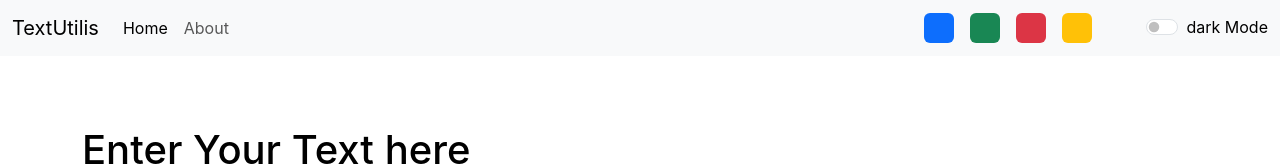
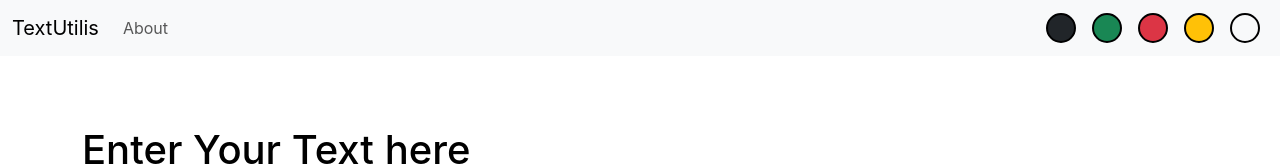
Before and after one commit to GannuAbhijithsai/Text-Utilis, a React (Create React App) app: page / in a window 1280 px wide. Shown: the top 166 px of the page. Built offline with nearby package versions, Linux system fonts and the light colour scheme.

Commit message:
Update Navbar.js

```diff
--- a/src/Components/Navbar.js
+++ b/src/Components/Navbar.js
@@ -1,15 +1,14 @@
-import React ,{useState} from 'react'
+import React  from 'react'
 import PropTypes from 'prop-types'
 import {Link}  from 'react-router-dom'
 
 
 export default function Navbar(props) {
-    const [text,settext]=useState('Enable Dark Mode');
-    const onhandle=()=>{
 
-    }
+
 
   return (
+
     <nav class="navbar navbar-expand-lg bg-body-tertiary" data-bs-theme={props.mode}>
   <div class="container-fluid">
     <Link class="navbar-brand" to="/" >{props.title}</Link>
@@ -19,9 +18,7 @@ export default function Navbar(props) {
     </button>
     <div class="collapse navbar-collapse" id="navbarNavDropdown">
       <ul class="navbar-nav">
-        <li class="nav-item">
-          <Link class="nav-link active" aria-current="page" to="/">Home</Link>
-        </li>
+
         <li class="nav-item">
           <Link class="nav-link" to="/about">About</Link>
         </li>
@@ -29,27 +26,26 @@ export default function Navbar(props) {
       </ul>
     </div>
     <div class="d-flex">
-      <div class="bg-primary rounded mx-2" onClick={()=>{props.tg('primary')}} style={{height:'30px',width:'30px',cursor:'pointer'}} ></div>
-      <div class="bg-success rounded mx-2" onClick={()=>{props.tg('success')}} style={{height:'30px',width:'30px',cursor:'pointer'}}></div>
-      <div class="bg-danger rounded mx-2" onClick={()=>{props.tg('danger')}} style={{height:'30px',width:'30px',cursor:'pointer'}}></div>
-      <div class="bg-warning rounded mx-2" onClick={()=>{props.tg('warning')}} style={{height:'30px',width:'30px',cursor:'pointer'}}></div>
-      <div class="bg-light rounded mx-2" onClick={()=>{props.tg('light')}} style={{height:'30px',width:'30px',cursor:'pointer'}}></div>
+      <div class="bg-dark mx-2" onClick={()=>{props.tg('$blue-900')}} style={{height:'30px',width:'30px',cursor:'pointer',borderRadius:'100%',borderStyle:'solid',borderWidth:'2px'}} ></div>
+      <div class="bg-success  mx-2" onClick={()=>{props.tg('success')}} style={{height:'30px',width:'30px',cursor:'pointer',borderRadius:'100%',borderStyle:'solid',borderWidth:'2px'}}></div>
+      <div class="bg-danger  mx-2" onClick={()=>{props.tg('danger')}} style={{height:'30px',width:'30px',cursor:'pointer',borderRadius:'100%',borderStyle:'solid',borderWidth:'2px'}}></div>
+      <div class="bg-warning  mx-2" onClick={()=>{props.tg('warning')}} style={{height:'30px',width:'30px',cursor:'pointer',borderRadius:'100%',borderStyle:'solid',borderWidth:'2px'}}></div>
+      <div class="bg-light  mx-2" onClick={()=>{props.tg('light')}} style={{height:'30px',width:'30px',cursor:'pointer',borderRadius:'100%',borderStyle:'solid',borderWidth:'2px'}}></div>
+
     </div>
-    <div class="form-check form-switch">
-  <input class="form-check-input" type="checkbox"onClick={props.toogleMode} role="switch" id="flexSwitchCheckDefault"/>
-  <label class="form-check-label" for="flexSwitchCheckDefault">{props.mode=='light'?'dark Mode':'light Mode'}</label>
-</div>
+
 
 
 
 
 
   </div>
+
 </nav>
+
+
   )
 }
 Navbar.propTypes={title:PropTypes.string.isRequired}
-{/* similarly we can declare for other variables also and we can also make default proptypes */}
-{/*This isRequired property tell the variable should be assigned anything */}
+
 Navbar.defaultProps={title:'TextUtilis'}
-{/*this we take varaible type defaulty */}
```
